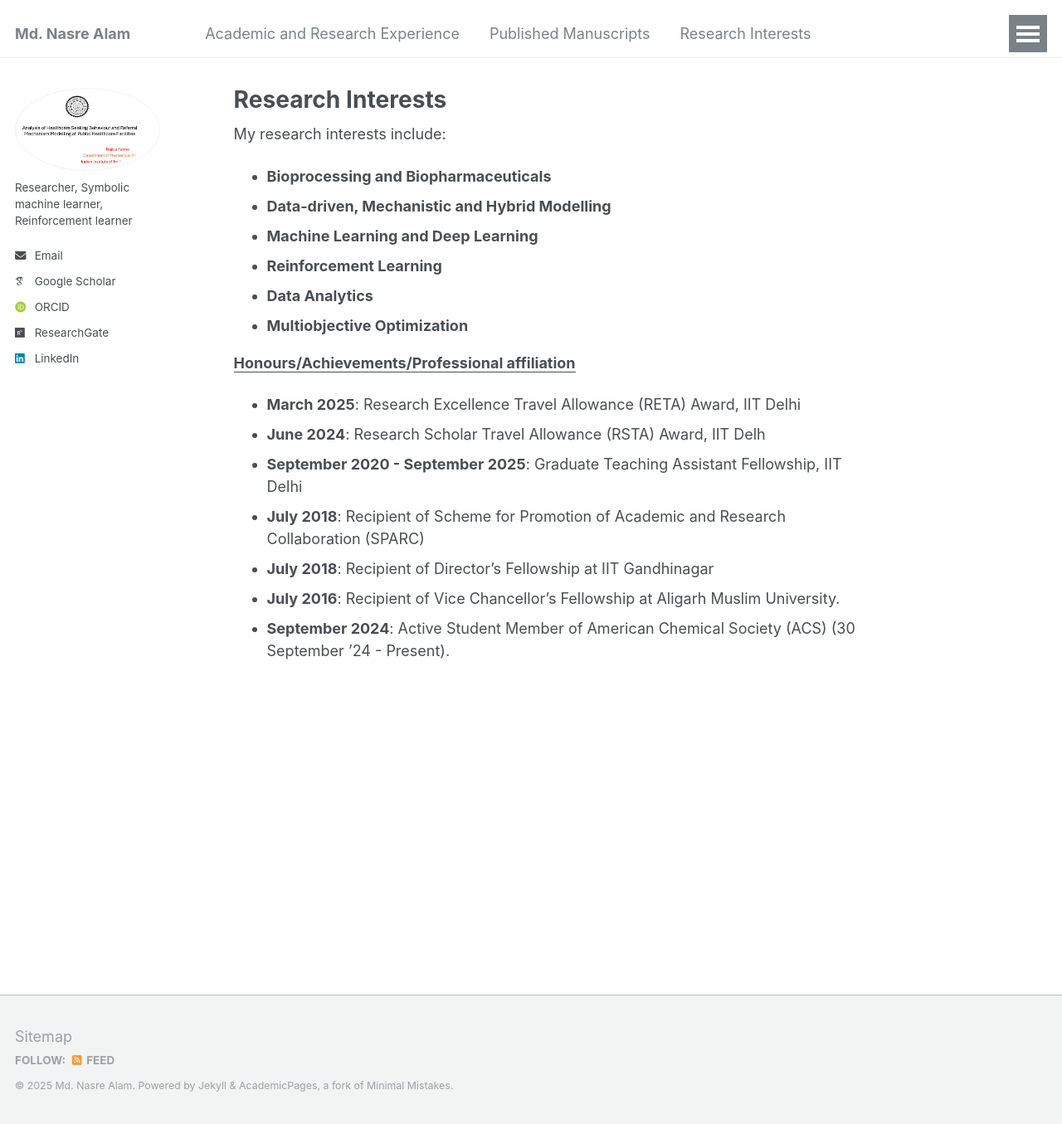
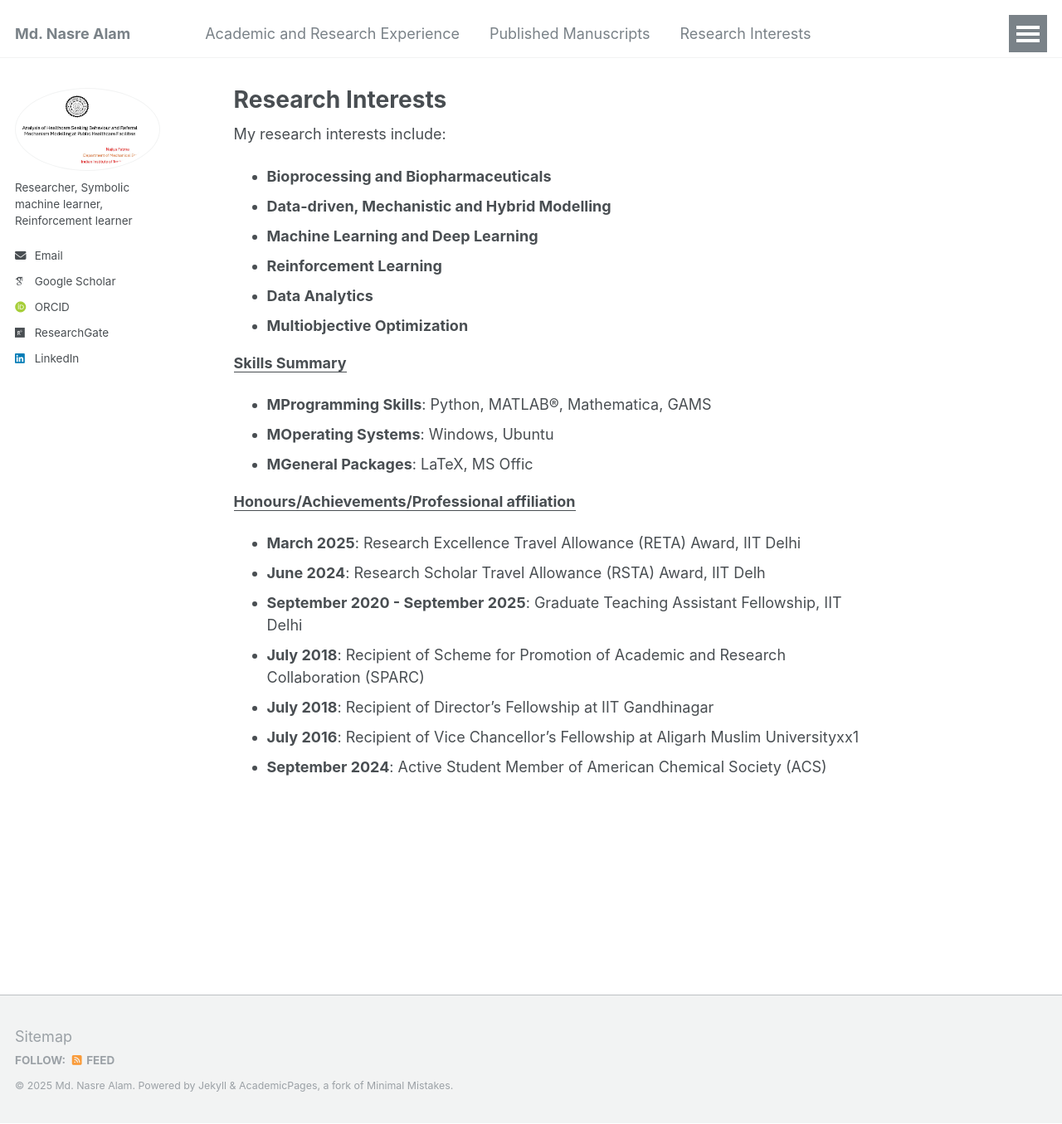
Before and after one commit to mdnasreiit/mdnasreiit.github.io, a Jekyll site: the page built from _pages/terms.md, in a window 1280 px wide and 1355 px high. Shown: the whole window at 83% size. Built offline with Jekyll 4.4.1, drawn with Linux system fonts in a browser that asks for light colours; some web fonts are replaced.

Commit message:
Update terms.md

```diff
--- a/_pages/terms.md
+++ b/_pages/terms.md
@@ -18,6 +18,10 @@ My research interests include:
 - **Multiobjective Optimization** <br>
 
 
+<ins>**Skills Summary**</ins>
+- **MProgramming Skills**: Python, MATLAB®, Mathematica, GAMS
+- **MOperating Systems**: Windows, Ubuntu
+- **MGeneral Packages**: LaTeX, MS Offic
 
 
 <ins>**Honours/Achievements/Professional affiliation**</ins>
@@ -28,5 +32,5 @@ My research interests include:
 - **September 2020 - September 2025**: Graduate Teaching Assistant Fellowship, IIT Delhi
 - **July 2018**: Recipient of Scheme for Promotion of Academic and Research Collaboration (SPARC)
 - **July 2018**: Recipient of Director’s Fellowship at IIT Gandhinagar
-- **July 2016**: Recipient of Vice Chancellor’s Fellowship at Aligarh Muslim University.
-- **September 2024**: Active Student Member of American Chemical Society (ACS) (30 September ’24 - Present).
+- **July 2016**: Recipient of Vice Chancellor’s Fellowship at Aligarh Muslim Universityxx1
+- **September 2024**: Active Student Member of American Chemical Society (ACS)
```
